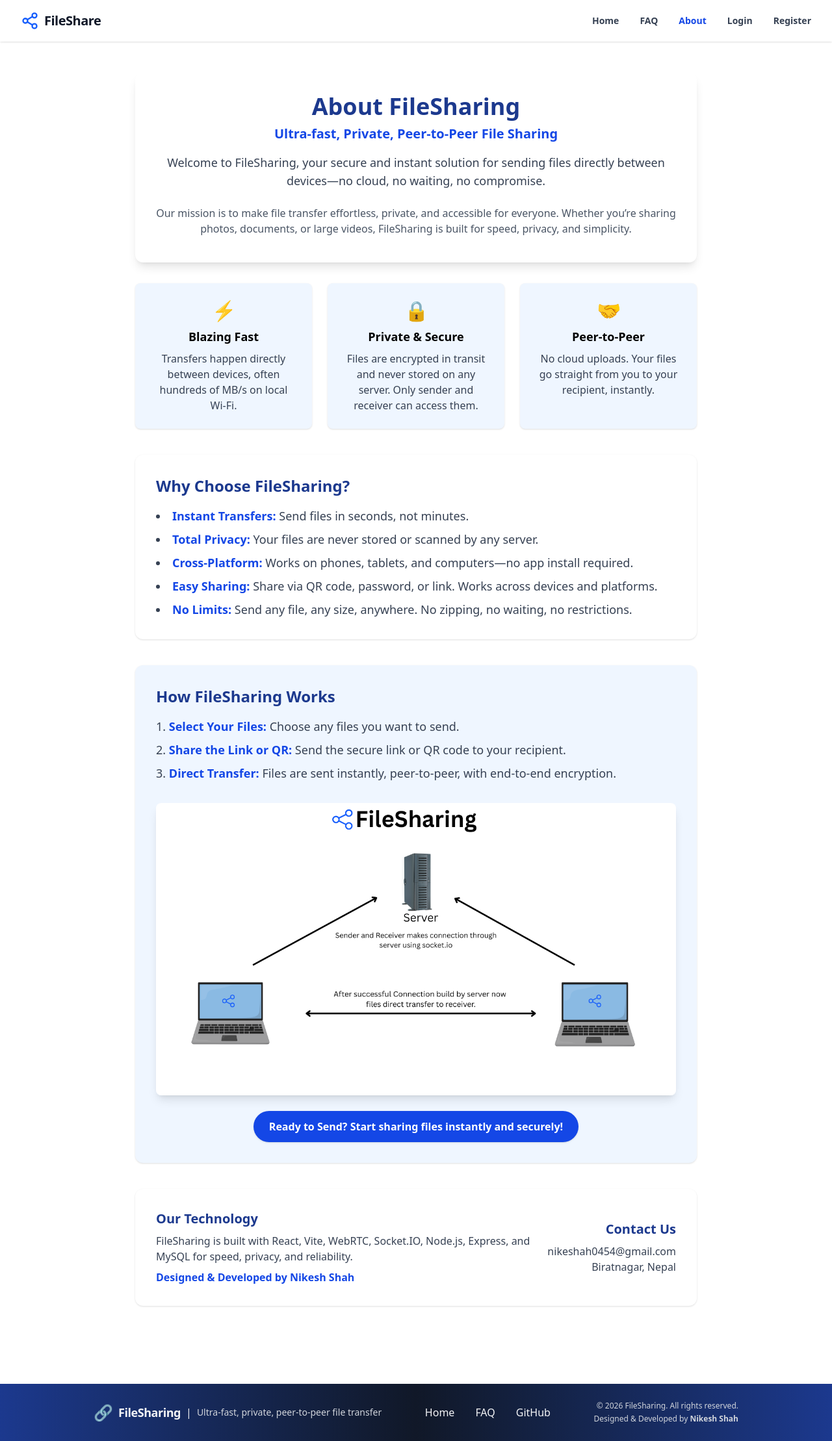
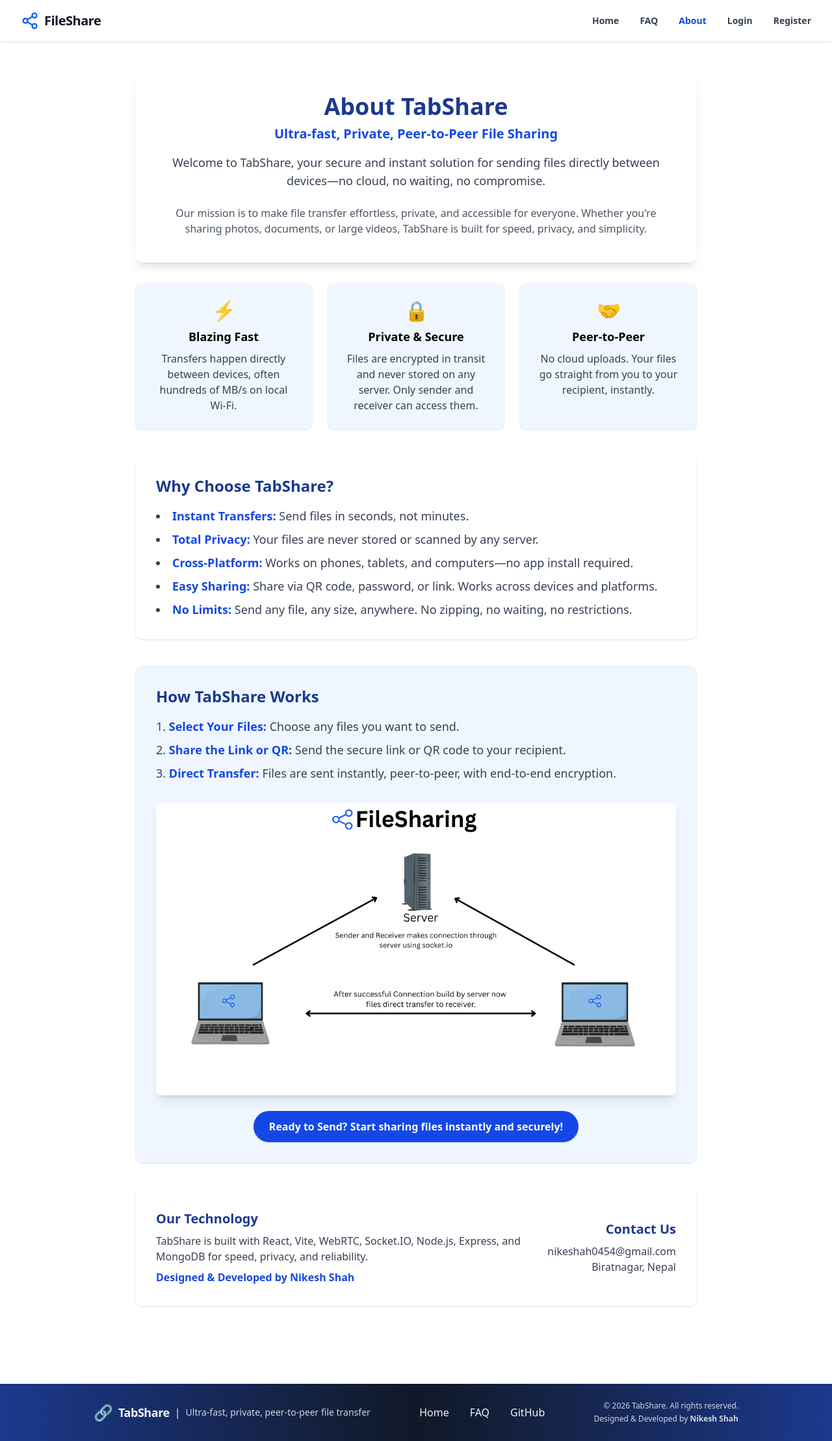
Before and after one commit to Nikesh-Shah/FilesShare, a React (Vite) app in the folder frontend/: page /about in a window 1280 px wide. Shown: the whole page at 65% size. Built offline with nearby package versions, Linux system fonts and the light colour scheme; no server answers.

Commit message:
rebrand: rename FileSharing to TabShare across UI

```diff
--- a/frontend/index.html
+++ b/frontend/index.html
@@ -4,7 +4,7 @@
     <meta charset="UTF-8" />
     <link rel="icon" type="image/svg+xml" href="/logo.png" />
     <meta name="viewport" content="width=device-width, initial-scale=1.0" />
-    <title>FileSharing</title>
+    <title>TabShare</title>
     <link rel="stylesheet" href="./src//index.css" />
   </head>
   <body>
--- a/frontend/src/components/About.jsx
+++ b/frontend/src/components/About.jsx
@@ -8,10 +8,10 @@ const About = () => {
       <Nav />
       <section className="max-w-4xl mx-auto mb-8 py-12 px-4">
         <div className="bg-white rounded-xl shadow-lg p-8 mb-8 text-center">
-          <h1 className="text-4xl font-bold text-blue-900 mb-2">About FileSharing</h1>
+          <h1 className="text-4xl font-bold text-blue-900 mb-2">About TabShare</h1>
           <h2 className="text-xl font-semibold text-blue-700 mb-4">Ultra-fast, Private, Peer-to-Peer File Sharing</h2>
-          <p className="text-lg text-gray-700 mb-6">Welcome to FileSharing, your secure and instant solution for sending files directly between devices—no cloud, no waiting, no compromise.</p>
-          <p className="text-md text-gray-600 mb-2">Our mission is to make file transfer effortless, private, and accessible for everyone. Whether you’re sharing photos, documents, or large videos, FileSharing is built for speed, privacy, and simplicity.</p>
+          <p className="text-lg text-gray-700 mb-6">Welcome to TabShare, your secure and instant solution for sending files directly between devices—no cloud, no waiting, no compromise.</p>
+          <p className="text-md text-gray-600 mb-2">Our mission is to make file transfer effortless, private, and accessible for everyone. Whether you're sharing photos, documents, or large videos, TabShare is built for speed, privacy, and simplicity.</p>
         </div>
         <div className="grid grid-cols-1 md:grid-cols-3 gap-6 mb-10">
           <div className="bg-blue-50 rounded-lg p-6 flex flex-col items-center text-center shadow">
@@ -31,7 +31,7 @@ const About = () => {
           </div>
         </div>
         <div className="bg-white rounded-xl shadow p-8 mb-10">
-          <h2 className="text-2xl font-bold text-blue-900 mb-4">Why Choose FileSharing?</h2>
+          <h2 className="text-2xl font-bold text-blue-900 mb-4">Why Choose TabShare?</h2>
           <ul className="list-disc list-inside text-gray-700 space-y-2 text-lg">
             <li><span className="font-semibold text-blue-700">Instant Transfers:</span> Send files in seconds, not minutes.</li>
             <li><span className="font-semibold text-blue-700">Total Privacy:</span> Your files are never stored or scanned by any server.</li>
@@ -41,14 +41,14 @@ const About = () => {
           </ul>
         </div>
         <div className="bg-blue-50 rounded-xl shadow p-8 mb-10">
-          <h2 className="text-2xl font-bold text-blue-900 mb-4">How FileSharing Works</h2>
+          <h2 className="text-2xl font-bold text-blue-900 mb-4">How TabShare Works</h2>
           <ol className="list-decimal list-inside text-gray-700 space-y-2 text-lg">
             <li><span className="font-semibold text-blue-700">Select Your Files:</span> Choose any files you want to send.</li>
             <li><span className="font-semibold text-blue-700">Share the Link or QR:</span> Send the secure link or QR code to your recipient.</li>
             <li><span className="font-semibold text-blue-700">Direct Transfer:</span> Files are sent instantly, peer-to-peer, with end-to-end encryption.</li>
           </ol>
           <div className="flex justify-center mt-8">
-            <img src="/work.png" alt="How FileSharing Works" className="rounded-lg shadow-lg max-w-full h-auto" />
+            <img src="/work.png" alt="How TabShare Works" className="rounded-lg shadow-lg max-w-full h-auto" />
           </div>
           <div className="mt-6 text-center">
             <span className="inline-block bg-blue-700 text-white font-semibold px-6 py-3 rounded-full shadow hover:bg-blue-800 transition">Ready to Send? Start sharing files instantly and securely!</span>
@@ -57,7 +57,7 @@ const About = () => {
         <div className="bg-white rounded-xl shadow p-8 mb-10 flex flex-col md:flex-row items-center justify-between">
           <div className="mb-6 md:mb-0">
             <h2 className="text-xl font-bold text-blue-900 mb-2">Our Technology</h2>
-            <p className="text-gray-700 mb-2">FileSharing is built with React, Vite, WebRTC, Socket.IO, Node.js, Express, and MySQL for speed, privacy, and reliability.</p>
+            <p className="text-gray-700 mb-2">TabShare is built with React, Vite, WebRTC, Socket.IO, Node.js, Express, and MongoDB for speed, privacy, and reliability.</p>
             <p className="font-semibold text-blue-700">Designed & Developed by Nikesh Shah</p>
           </div>
           <div className="text-left md:text-right">
--- a/frontend/src/components/Footer.jsx
+++ b/frontend/src/components/Footer.jsx
@@ -6,7 +6,7 @@ const Footer = () => (
 				<div className="flex flex-col sm:flex-row items-center mb-2 sm:mb-0 text-center sm:text-left w-full sm:w-auto">
 					{/* Logo/Icon */}
 					<span className="mr-2 text-blue-400 text-2xl">🔗</span>
-					<span className="font-bold text-lg tracking-tight">FileSharing</span>
+					<span className="font-bold text-lg tracking-tight">TabShare</span>
 					<span className="mx-2 hidden sm:inline">|</span>
 					<span className="text-sm text-gray-300 hidden sm:inline">Ultra-fast, private, peer-to-peer file transfer</span>
 				</div>
@@ -16,7 +16,7 @@ const Footer = () => (
 					<a href="https://github.com/Nikesh-Shah/FileSharing" target="_blank" rel="noopener noreferrer" className="px-3 py-1 m-1 rounded hover:bg-blue-800 hover:text-white transition font-medium">GitHub</a>
 				</div>
 				<div className="text-xs text-gray-300 text-center sm:text-right w-full sm:w-auto">
-					&copy; {new Date().getFullYear()} FileSharing. All rights reserved.
+					&copy; {new Date().getFullYear()} TabShare. All rights reserved.
 					<div className="mt-1">Designed & Developed by <span className="font-semibold text-white-700">Nikesh Shah</span></div>
 				</div>
 			</div>
```
